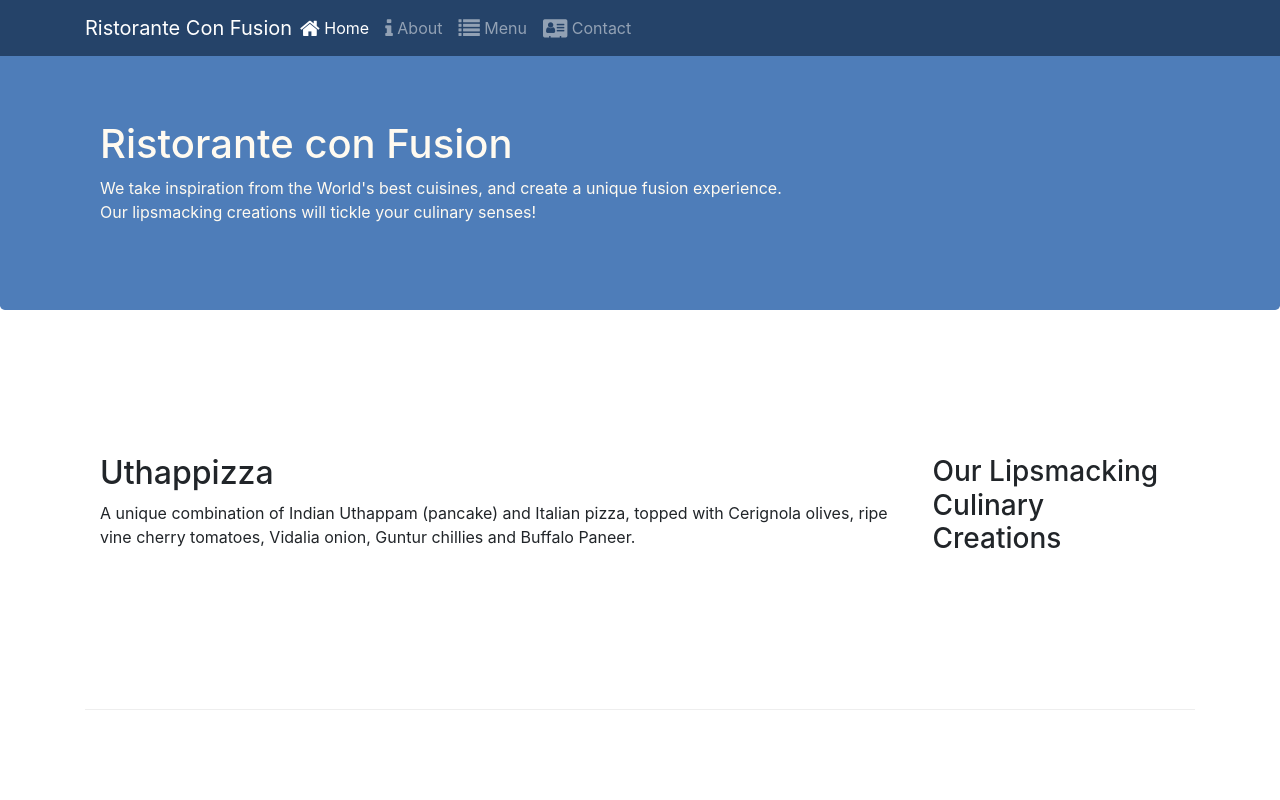
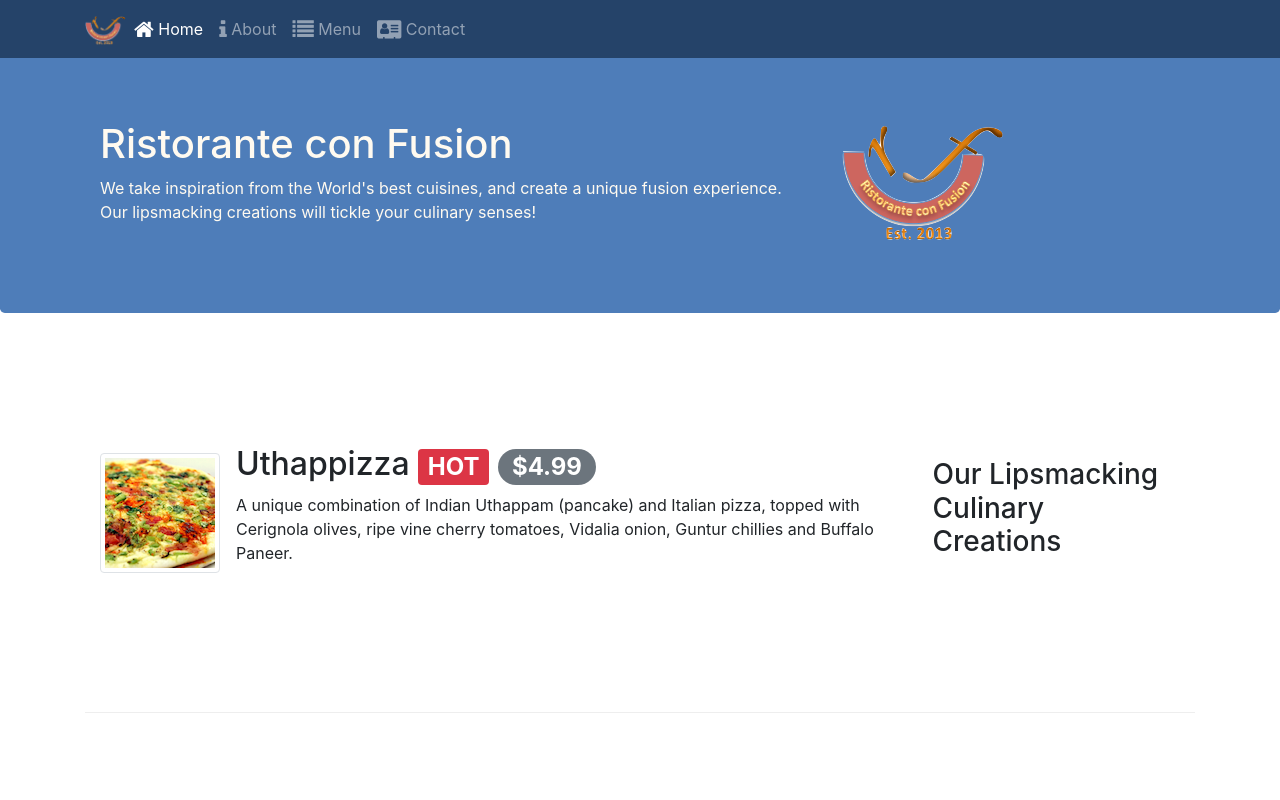
Before and after one commit to LeonPeters/Coursera-Course-Bootstrap4, a website: page index.html in a window 1280 px wide. Shown: the top 800 px of the page. Drawn offline with nearby package versions, Linux system fonts and the light colour scheme.

Commit message:
Images, Media Objects, and alerting users through badges

```diff
--- a/index.html
+++ b/index.html
@@ -22,7 +22,7 @@
             <button class="navbar-toggler" type="button" data-toggle="collapse" data-target="#Navbar">
                 <span class="navbar-toggler-icon"></span>
             </button>
-            <a class="navbar-brand mr-auto" href="#">Ristorante Con Fusion</a>
+            <a class="navbar-brand mr-auto" href="#"><img src="img/logo.png" height="30" width="41"></a>
             <div class="collapse navbar-collapse" id="Navbar">
                 <ul class="navbar-nav mr-auto">
                     <li class="nav-item active"><a class="nav-link" href="#"><span class="fa fa-home fa-lg"></span> Home</a></li>
@@ -41,7 +41,8 @@
                     <h1>Ristorante con Fusion</h1>
                     <p>We take inspiration from the World's best cuisines, and create a unique fusion experience. Our lipsmacking creations will tickle your culinary senses!</p>
                 </div>
-                <div class="col-12 col-sm">
+                <div class="col-12 col-sm align-self-center">
+                    <img src="img/logo.png" class="img-fluid">
                 </div>
             </div>
         </div>
@@ -53,8 +54,14 @@
                 <h3>Our Lipsmacking Culinary Creations</h3>
             </div>
             <div class="col col-sm order-sm-first col-md">  <!-- for xs it stacks under the previous, for small it takes up the remaining 8, and medium or larger will take up the remaining 9 -->
-                <h2>Uthappizza</h2>
-                <p class="d-none d-sm-block">A unique combination of Indian Uthappam (pancake) and Italian pizza, topped with Cerignola olives, ripe vine cherry tomatoes, Vidalia onion, Guntur chillies and Buffalo Paneer.</p>
+                <div class="media">
+                    <img class="d-flex mr-3 img-thumbnail align-self-center"
+                    src="img/uthappizza.png" alt="uthappizza">
+                    <div class="media-body">
+                        <h2 class="mt-0">Uthappizza <span class="badge badge-danger">HOT</span> <span class="badge badge-pill badge-secondary">$4.99</span></h2>
+                    <p class="d-none d-sm-block">A unique combination of Indian Uthappam (pancake) and Italian pizza, topped with Cerignola olives, ripe vine cherry tomatoes, Vidalia onion, Guntur chillies and Buffalo Paneer.</p>
+                    </div>
+                </div>
             </div>
         </div>
 
@@ -74,10 +81,16 @@
                 <h3>Meet our Culinary Specialists</h3>
             </div>
             <div class="col col-sm order-sm-first col-md">
-                <h2>Alberto Somayya</h2>
-                <h4>Executive Chef</h4>
-                <p class="d-none d-sm-block">Award winning three-star Michelin chef with wide International experience having worked closely with whos-who in the culinary world, he specializes in creating mouthwatering Indo-Italian fusion experiences. </p>
-            </div>
+                <div class="media">
+                    <img class="d-flex mr-3 img-thumbnail align-self-center"
+                    src = "img/alberto.png" alt="alberto">
+                    <div class="media-body">
+                        <h2>Alberto Somayya</h2>
+                        <h4>Executive Chef</h4>
+                        <p class="d-none d-sm-block">Award winning three-star Michelin chef with wide International experience having worked closely with whos-who in the culinary world, he specializes in creating mouthwatering Indo-Italian fusion experiences. </p>
+                    </div>
+                </div>
+               </div>
         </div>
     </div>
 
```
Also changed, not shown: aboutus.html (+3 -2 lines), contactus.html (+3 -2 lines), img/alberto.png (added), img/buffet.png (added), img/logo.png (added), img/uthappizza.png (added), 1 other file.
